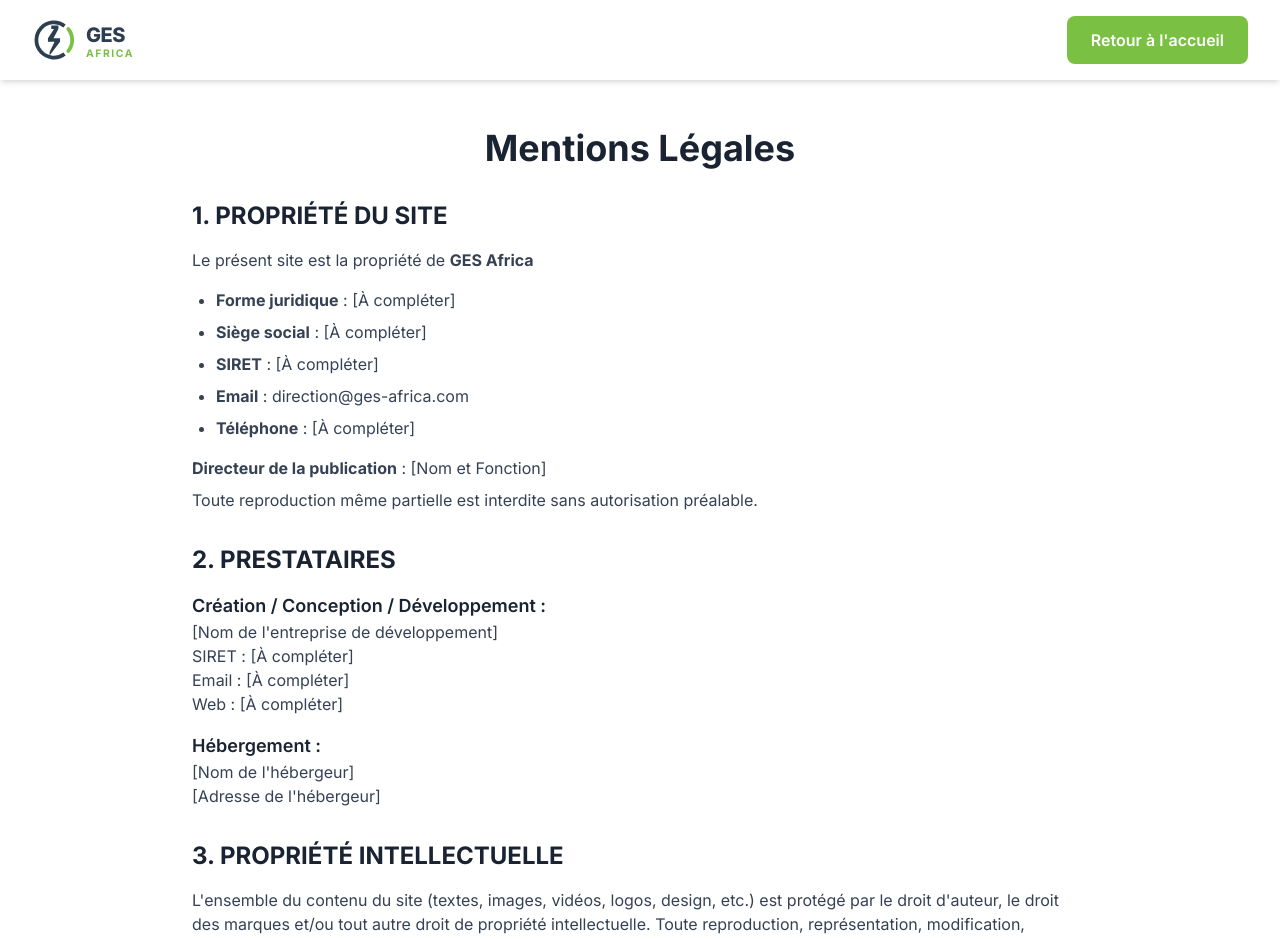
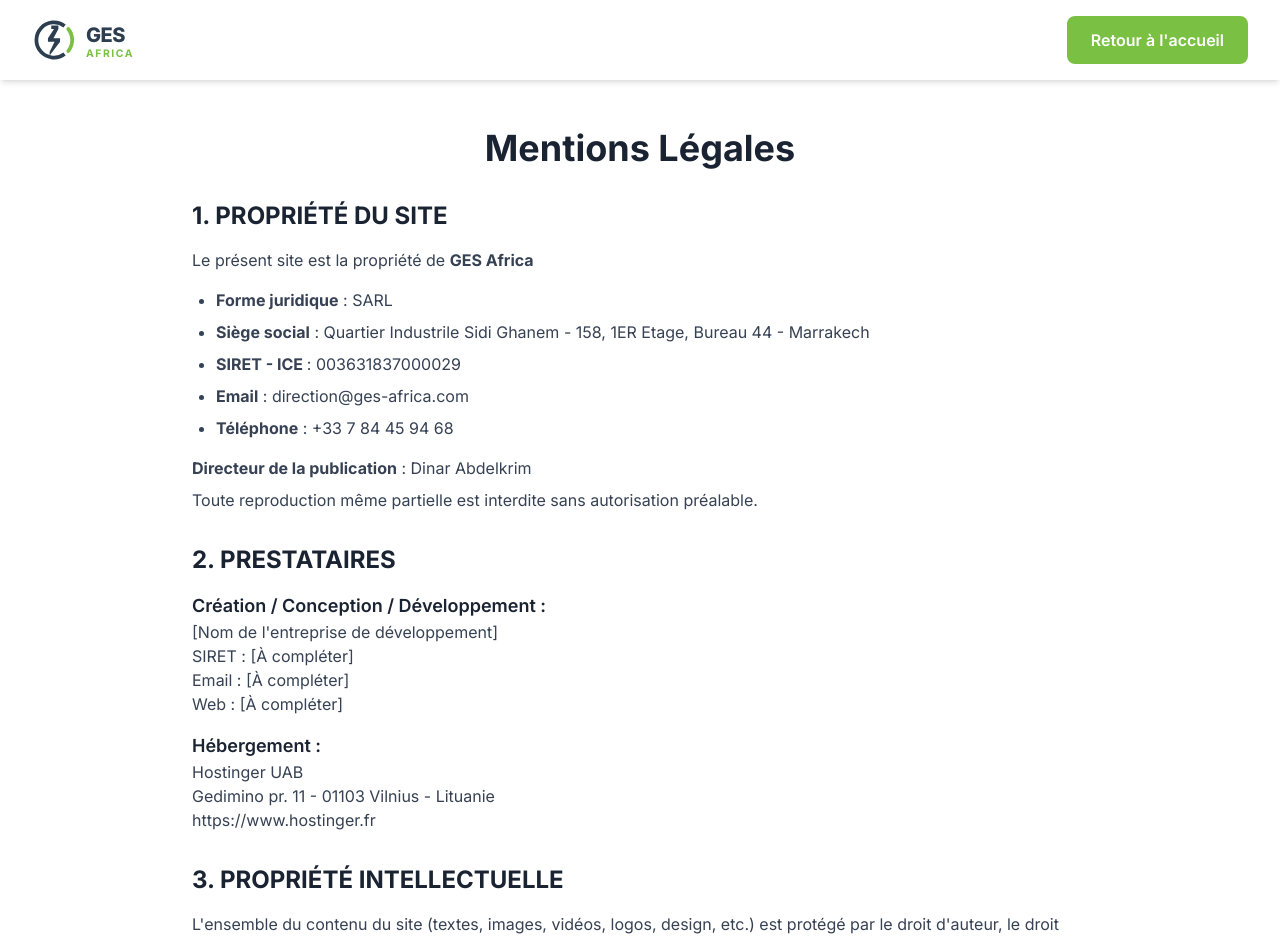
Before and after one commit to mohamedehn/ges-africa, an Angular app: page /mentions-legales in a window 1280 px wide. Shown: the top 939 px of the page. Built offline with nearby package versions, Linux system fonts and the light colour scheme.

Commit message:
quick fix + mentions

```diff
--- a/src/app/components/sections/hero/hero.component.ts
+++ b/src/app/components/sections/hero/hero.component.ts
@@ -27,7 +27,7 @@ import { CommonModule } from '@angular/common';
               Bureau d'études premium — Afrique &middot; Europe &middot; MENA
             </div>
 
-            <h1 class="text-4xl sm:text-5xl md:text-6xl lg:text-7xl font-extrabold leading-[1.1] mb-6">
+            <h1 class="text-3xl sm:text-4xl md:text-5xl lg:text-6xl font-extrabold leading-[1.1] mb-6">
               Accélérateur de la
               <span class="gradient-text"> transition énergétique</span>
               intelligente
@@ -99,4 +99,4 @@ import { CommonModule } from '@angular/common';
     </section>
   `
 })
-export class HeroComponent {}
+export class HeroComponent { }
--- a/src/app/pages/mentions-legales.component.ts
+++ b/src/app/pages/mentions-legales.component.ts
@@ -36,14 +36,14 @@ import { LogoComponent } from '../components/shared/logo/logo.component';
                 Le présent site est la propriété de <strong>GES Africa</strong>
               </p>
               <ul class="list-disc pl-6 space-y-2">
-                <li><strong>Forme juridique</strong> : [À compléter]</li>
-                <li><strong>Siège social</strong> : [À compléter]</li>
-                <li><strong>SIRET</strong> : [À compléter]</li>
+                <li><strong>Forme juridique</strong> : SARL </li>
+                <li><strong>Siège social</strong> : Quartier Industrile Sidi Ghanem - 158, 1ER Etage, Bureau 44 - Marrakech</li>
+                <li><strong>SIRET - ICE </strong> : 003631837000029</li>
                 <li><strong>Email</strong> : direction@ges-africa.com</li>
-                <li><strong>Téléphone</strong> : [À compléter]</li>
+                <li><strong>Téléphone</strong> : +33 7 84 45 94 68</li>
               </ul>
               <p class="mt-4">
-                <strong>Directeur de la publication</strong> : [Nom et Fonction]
+                <strong>Directeur de la publication</strong> : Dinar Abdelkrim
               </p>
               <p class="mt-2">
                 Toute reproduction même partielle est interdite sans autorisation préalable.
@@ -63,8 +63,9 @@ import { LogoComponent } from '../components/shared/logo/logo.component';
                 </div>
                 <div>
                   <h3 class="font-semibold text-lg text-ges-dark">Hébergement :</h3>
-                  <p>[Nom de l'hébergeur]</p>
-                  <p>[Adresse de l'hébergeur]</p>
+                  <p>Hostinger UAB</p>
+                  <p>Gedimino pr. 11 - 01103 Vilnius - Lituanie</p>
+                  <p>https://www.hostinger.fr</p>
                 </div>
               </div>
             </section>
@@ -149,4 +150,4 @@ import { LogoComponent } from '../components/shared/logo/logo.component';
     </div>
   `
 })
-export class MentionsLegalesComponent {}
+export class MentionsLegalesComponent { }
```
